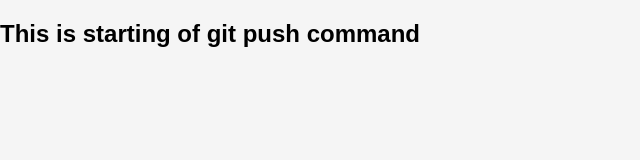
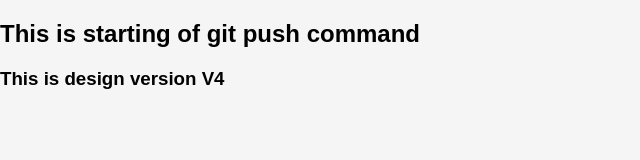
Before and after one commit to komalbirare123/myrepo, a plain HTML site: page index.html in a window 1280 px wide. Shown: the whole page, without its empty margins (0-640 px from the left). Drawn offline with Linux system fonts and the light colour scheme.

Commit message:
Changed H3

```diff
--- a/index.html
+++ b/index.html
@@ -8,5 +8,6 @@
 </head>
 <body>
     <h2> This is starting of git push command </h2>
+     <h3> This is design version V4 </h3>
 </body>
 </html>
```
